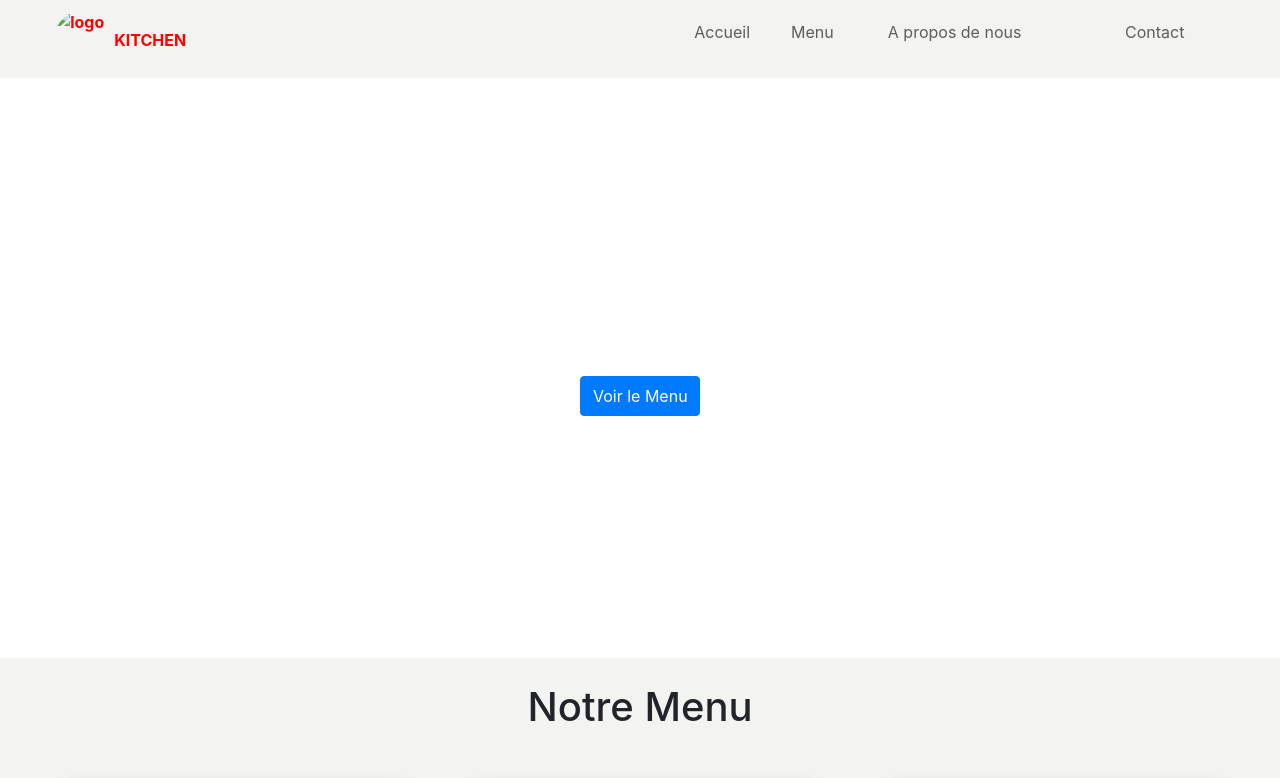
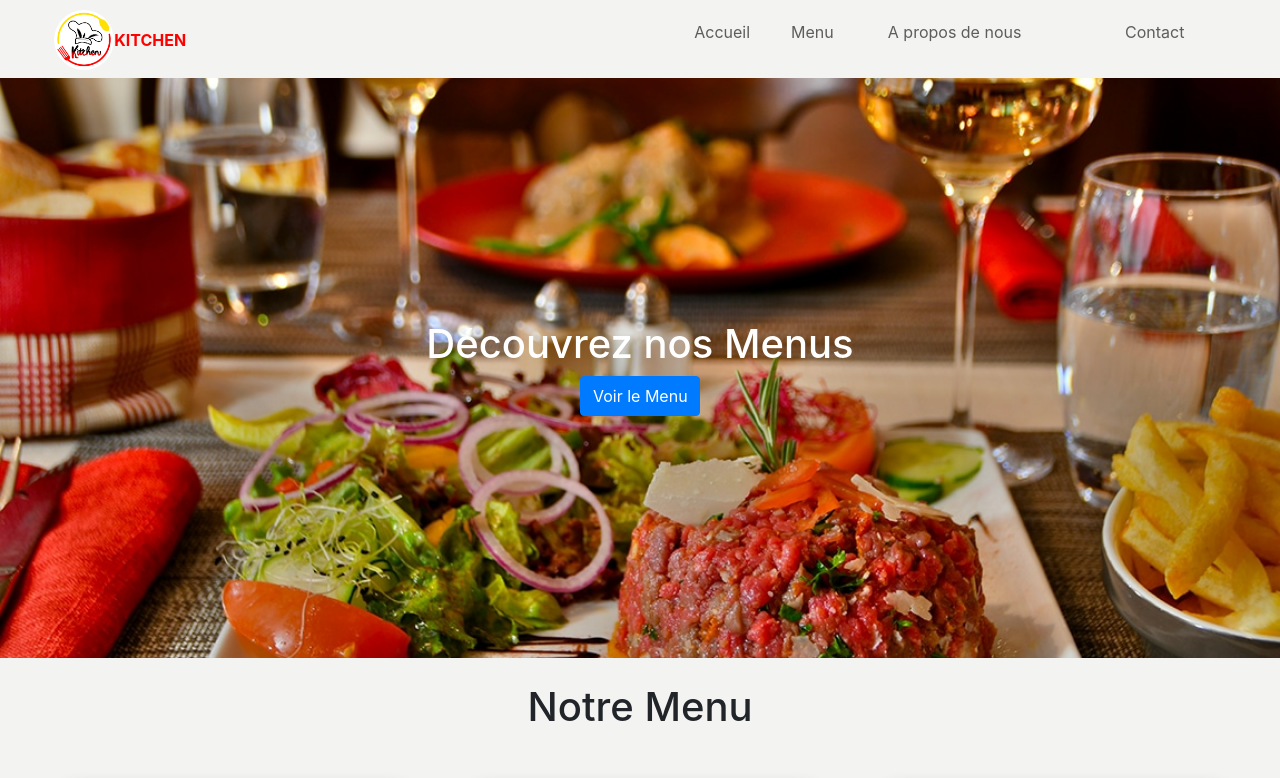
Before and after one commit to Charles-William-B/Check-Point-Bootstrap-GMC-school-of-technologie, a plain HTML site: page index.html in a window 1280 px wide. Shown: the top 778 px of the page. Drawn offline with nearby package versions, Linux system fonts and the light colour scheme; the site is published under a folder, as on GitHub Pages, so addresses that start at the root find nothing.

Commit message:
second commit

```diff
--- a/index.html
+++ b/index.html
@@ -17,7 +17,7 @@
              <div class="container-fluid">
                 <div class="row">
                     <div id="logo" class="col-lg-6">
-                        <a href=""><img src="/assets/images/logo kitchen.png" alt="logo"> KITCHEN</a>
+                        <a href=""><img src="assets/images/logo kitchen.png" alt="logo"> KITCHEN</a>
                     </div>
 
                     <div id="menu">
--- a/style.css
+++ b/style.css
@@ -58,7 +58,7 @@
     display: flex;
     justify-content: center;
     align-items: center;
-    background-image: url(/assets/images/Restaurant.jpg);
+    background-image: url(assets/images/Restaurant.jpg);
     width: 100%;
     height: 580px;
     background-position: center;
```
